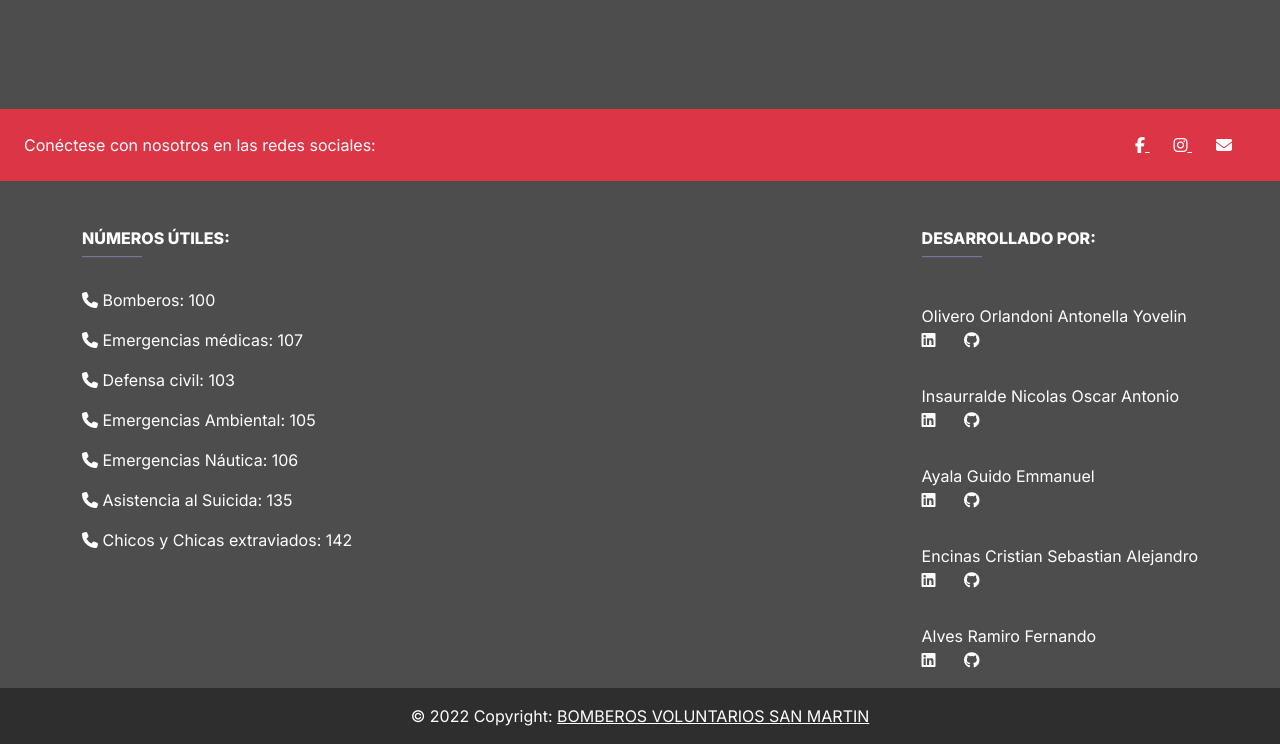
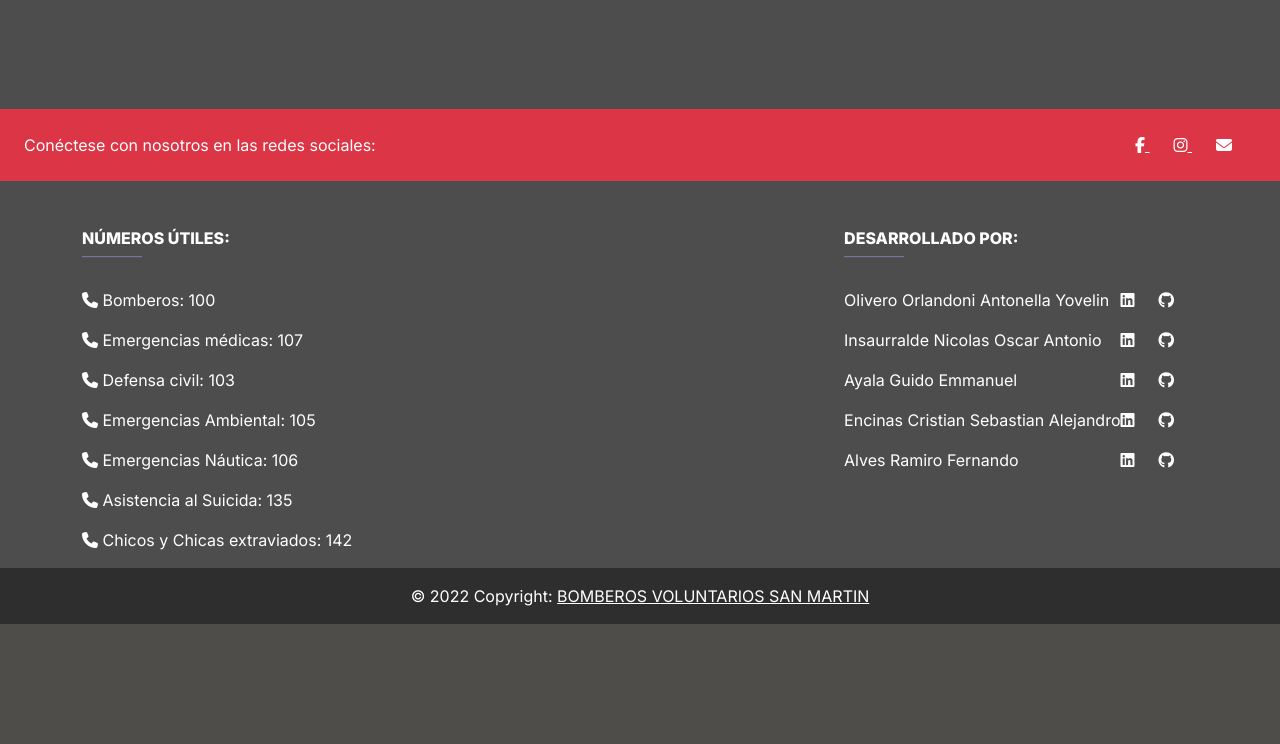
Before and after one commit to RamaAlves/proyecto-informatorio, a Django app: page /aspirantes/ in a window 1280 px wide. Shown: the part 808-1552 px from the top of the page. After the commit the page ends 1432 px from the top, so only its background shows below. Run offline with Django 4.2, Linux system fonts and the light colour scheme; some libraries are stand-ins or nearby versions.

Commit message:
corrigiendo errores de contenedores footer

```diff
--- a/Bomberos_san_martin/templates/base.html
+++ b/Bomberos_san_martin/templates/base.html
@@ -151,35 +151,32 @@
                 <div class="col-auto">
                 <!-- Content -->
                     <h6 class="text-uppercase fw-bold">Desarrollado por:</h6>
-                    <hr
-                        class="mb-4 mt-0 d-inline-block mx-auto"
-                        style="width: 60px; background-color: #7c4dff; height: 2px"
-                        />
-                    <p class="d-flex">
-                        <div class="me-auto">Olivero Orlandoni Antonella Yovelin</div>
+                    <hr class="mb-4 mt-0 d-inline-block mx-auto" style="width: 60px; background-color: #7c4dff; height: 2px"/>
+                    <div class="d-flex">
+                        <p class="me-auto">Olivero Orlandoni Antonella Yovelin</p>
                         <a href="https://www.linkedin.com/in/antonellaolivero/" target="_blank" class="text-white me-4"><i class="fab fa-linkedin"></i></a>
                         <a href="https://github.com/Antonellaoliv" target="_blank" class="text-white me-4"><i class="fab fa-github"></i></a>
-                    </p>
-                    <p class="d-flex">
-                        <div class="me-auto">Insaurralde Nicolas Oscar Antonio</div>
+                    </div>
+                    <div class="d-flex">
+                        <p class="me-auto">Insaurralde Nicolas Oscar Antonio</p>
                         <a href="#" target="_blank" class="text-white me-4"><i class="fab fa-linkedin"></i></a>
                         <a href="https://github.com/NicoInsaurralde" target="_blank" class="text-white me-4"><i class="fab fa-github"></i></a>
-                    </p>
-                    <p class="d-flex">
-                        <div class="me-auto">Ayala Guido Emmanuel</div>
+                    </div>
+                    <div class="d-flex">
+                        <p class="me-auto">Ayala Guido Emmanuel</p>
                         <a href="https://www.linkedin.com/in/guido-emmanuel/" target="_blank" class="text-white me-4"><i class="fab fa-linkedin"></i></a>
                         <a href="https://github.com/guidoayalae" target="_blank" class="text-white me-4"><i class="fab fa-github"></i></a>
-                    </p>
-                    <p class="d-flex">
-                        <div class="me-auto">Encinas Cristian Sebastian Alejandro</div>
+                    </div>
+                    <div class="d-flex">
+                        <p class="me-auto">Encinas Cristian Sebastian Alejandro</p>
                         <a href="#" target="_blank" class="text-white me-4"><i class="fab fa-linkedin"></i></a>
                         <a href="https://github.com/Cristian-SA-Encinas" target="_blank" class="text-white me-4"><i class="fab fa-github"></i></a>
-                    </p>
-                    <p class="d-flex">
-                        <div class="me-auto">Alves Ramiro Fernando</div>
+                    </div>
+                    <div class="d-flex">
+                        <p class="me-auto">Alves Ramiro Fernando</p>
                         <a href="https://www.linkedin.com/in/ramaalves/" target="_blank" class="text-white me-4"><i class="fab fa-linkedin"></i></a>
                         <a href="https://github.com/RamaAlves" target="_blank" class="text-white me-4"><i class="fab fa-github"></i></a>
-                    </p>
+                    </div>
                 </div>
                 <!-- Grid column -->
 
```
